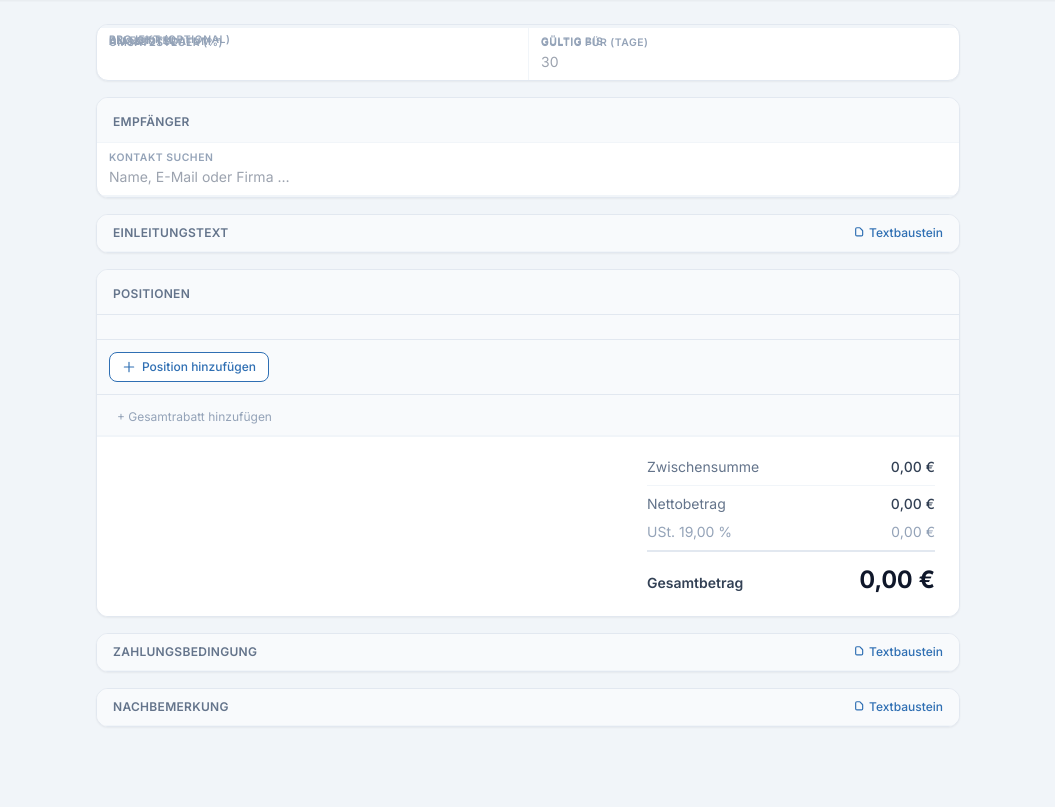
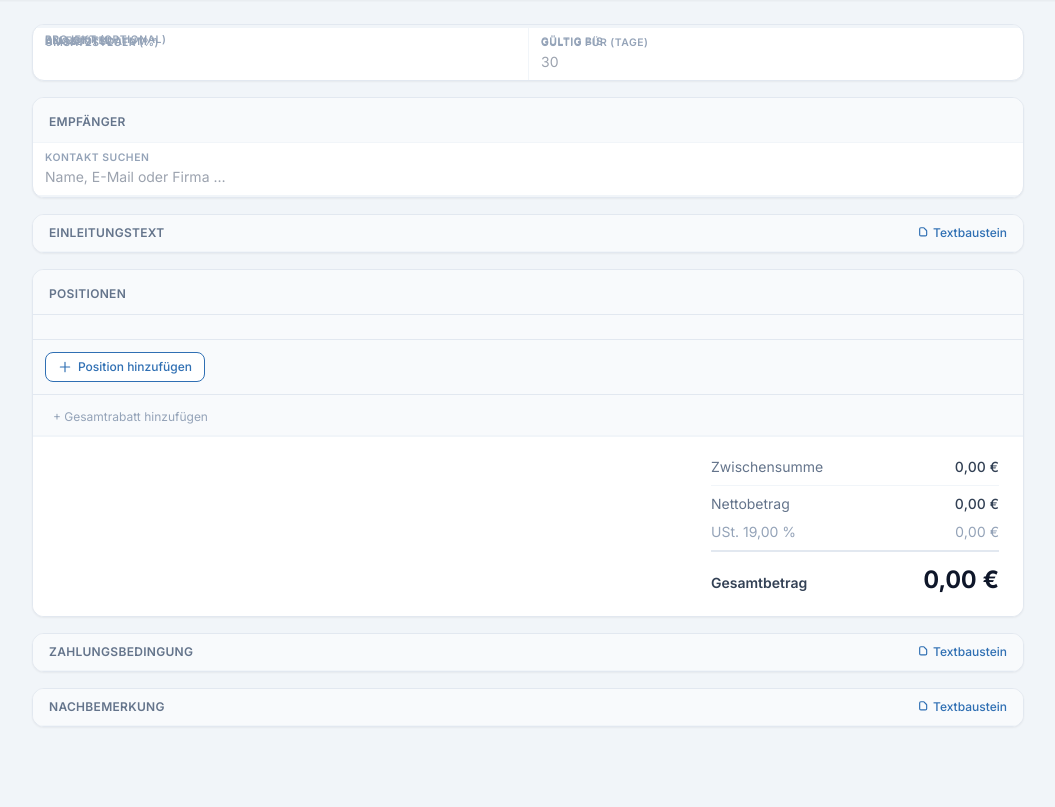
Before and after one commit to gt692/donna, a Django app: template donna/apps/crm/templates/crm/offer_form.html in a window 1280 px wide. Shown: the part 57-864 px from the top of the page, without its empty margins (112-1167 px from the left). Run offline with Django 4.2, Linux system fonts and the light colour scheme; the template is opened without the code that fills it, so the values that code supplies are empty; some libraries are stand-ins or nearby versions.

Commit message:
fix: max-w-4xl → max-w-5xl für Angebots-/Rechnungsformular
Co-Authored-By: Claude Sonnet 4.6 <noreply@anthropic.com>

```diff
--- a/donna/apps/crm/templates/crm/invoice_form.html
+++ b/donna/apps/crm/templates/crm/invoice_form.html
@@ -164,7 +164,7 @@
       {% csrf_token %}
       {{ formset.management_form }}
 
-      <div class="max-w-4xl mx-auto px-4 py-6 space-y-4 pb-20">
+      <div class="max-w-5xl mx-auto px-4 py-6 space-y-4 pb-20">
 
         {% if offer %}
         <div class="p-3 bg-blue-50 border border-blue-200 rounded-xl text-sm text-blue-700">
--- a/donna/apps/crm/templates/crm/offer_form.html
+++ b/donna/apps/crm/templates/crm/offer_form.html
@@ -168,7 +168,7 @@
       {% csrf_token %}
       {{ formset.management_form }}
 
-      <div class="max-w-4xl mx-auto px-4 py-6 space-y-4 pb-20">
+      <div class="max-w-5xl mx-auto px-4 py-6 space-y-4 pb-20">
 
         <!-- Metadaten: Titel, Datum, Steuer, Kleinunternehmer -->
         <div class="bg-white rounded-xl border border-slate-200 shadow-sm overflow-hidden">
```
